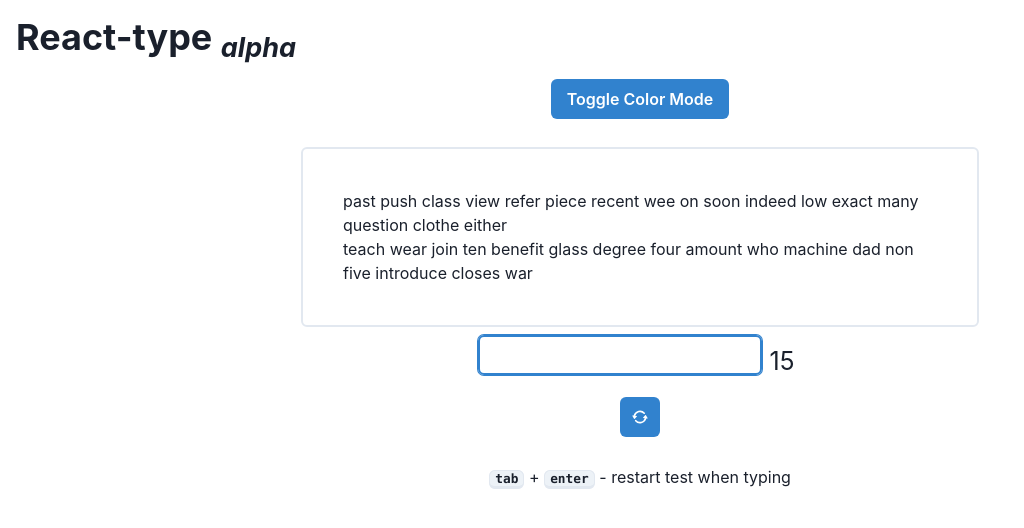
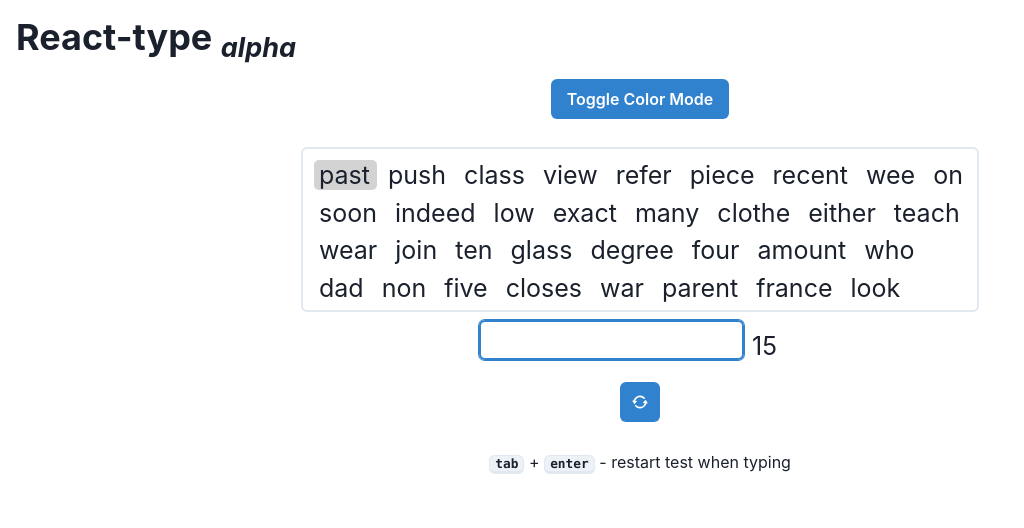
Before and after one commit to AdamJablonka/React-Type, a React (Create React App) app: page / in a window 1280 px wide. Shown: the top 528 px of the page, without its empty margins (0-1024 px from the left). Built offline with nearby package versions, Linux system fonts and the light colour scheme.

Commit message:
see changelog aug31

```diff
--- a/src/components/TypingTest.js
+++ b/src/components/TypingTest.js
@@ -6,32 +6,39 @@ import useTimer from './hooks/useTimer'
 import { Flex, Input, Button, Box, Text, Container, IconButton, Kbd } from '@chakra-ui/react'
 import { RepeatIcon } from '@chakra-ui/icons'
 
-const generateArray = (wordDisplayLen) => {
-    const arr = []
-    for(let i = 0; i <= wordDisplayLen; i++){
+const generateArray = () => {
+    const arr = [""]
+    for(let i = 0; i <= 70; i++){
         let randNum = Math.floor(Math.random() * wordList.commonWords.length)
+
+        // makes sure that the word chosen is not too long. balances the diffuclty of each word
+        while(wordList.commonWords[randNum].length > 6){
+            randNum = Math.floor(Math.random() * wordList.commonWords.length)
+        }
         arr[i] = wordList.commonWords[randNum]
     }
     return arr
 }
 
-let wordDisplayLen = 16
 let selector = 0
-let wordArray = generateArray(wordDisplayLen)
-let wordArrayExtra = generateArray(wordDisplayLen)
+let wordArray = generateArray()
 let currWord = wordArray[selector]
 let WPM = 0
 let timeInterval = 15
 let timeIntervalCalculation = (60 / timeInterval)
 
 const TypingTest = ( {kbdBackground} ) => {
+    const [topDisplacement, setTopDisplacement] = useState(0)
     const [inputVal, setInputVal] = useState('')
     const [points, setPoints] = useState(0)
     const [wordArrayState, setWordArrayState] = useState(wordArray)
-    const [wordArrayExtraState, setWordArrayExtraState] = useState(wordArrayExtra)
     const [showResults, setShowResults] = useState(false)
     const { time, startTimer, resetTimer } = useTimer(timeInterval)
     const inputBar = useRef(null)
+
+    const changeTop = () => {
+        setTopDisplacement(topDisplacement => topDisplacement - 38)
+    }
 
     // debug purposes...
     useEffect(() => {
@@ -42,9 +49,9 @@ const TypingTest = ( {kbdBackground} ) => {
         startTimer()
     }
 
-    const inputChangeHandler = (event) => {
+    const inputChangeHandler = (event: any) => {
         console.log(currWord)  // debug purpose
-        setInputVal(inputVal => event.target.value)
+        setInputVal(inputVal => inputVal = event.target.value)
         if (event.target.value === ' '){
             event.target.value = ''
         }
@@ -53,23 +60,12 @@ const TypingTest = ( {kbdBackground} ) => {
             event.target.value = ''
             selector += 1
             setPoints(points => points + 1)
-            if (selector > wordDisplayLen){
-                selector = 0
-                wordArray = wordArrayExtra
-                wordArrayExtra = generateArray(wordDisplayLen)
-            }
             currWord = wordArray[selector]
         }
 
         if (event.target.value.includes(' ')){
             event.target.value = ''
             selector += 1
-
-            if(selector > wordDisplayLen){
-                selector = 0
-                wordArray = wordArrayExtra
-                wordArrayExtra = generateArray(wordDisplayLen)
-            }
             currWord = wordArray[selector]
         }
     }
@@ -81,11 +77,10 @@ const TypingTest = ( {kbdBackground} ) => {
     const reset = () => {
         setInputVal(inputVal => inputVal = '')
         setPoints(points => points = 0)
-        wordArray = generateArray(wordDisplayLen)
-        wordArrayExtra = generateArray(wordDisplayLen)
+        wordArray = generateArray()
         setWordArrayState(wordArrayState => wordArrayState = wordArray)
-        setWordArrayExtraState( wordArrayExtraState => wordArrayExtraState = wordArrayExtra)
         resetTimer()
+        setTopDisplacement(topDisplacement => topDisplacement = 0)
 
         // general memory
         selector = 0
@@ -105,23 +100,23 @@ const TypingTest = ( {kbdBackground} ) => {
     if(showResults === true){
         return(
             <Container centerContent>
-                <Text fontSize="50px" margin={5}>Results: {WPM} WPM</Text>
+                <Text fontSize="50px" margin={2}>Results: </Text>
+                <Text fontSize="50px" margin={2}>{WPM} WPM</Text>
                 <Button colorScheme="blue" onClick={() => showTypingTest()}>Try Again</Button>
             </Container>
         )
     }else{
         return(
-            <Container maxW="750px" centerContent id="TypingTest">
-                <Box mb={2} borderWidth="2px" rounded="md" overflow="hidden" padding={10}>
-                        <Flex direction="column" justifyContent="left">
-                        <Words wordArray={wordArray} />
-                        <Words wordArray={wordArrayExtra} />
+            <Container minW="330px" maxW="750px" centerContent className="typingTestConatiner">
+                <Box mb={2} className="wordBox" borderWidth="2px" rounded="md" overflow="hidden" padding={2}>
+                    <Flex className="wordsContainer" direction="column" justifyContent="left">
+                        <Words wordArray={wordArray} selector={selector} topDisplacement={topDisplacement} changeTop={changeTop}/>
                     </Flex>
                 </Box>
                 <Flex direction="column">
-                    <Flex>
-                        <Input borderWidth="2px" autoFocus ref={inputBar} type="text" value={inputVal} onChange={inputChangeHandler}></Input>
-                        <Text fontSize='25px' margin={2}>{time}</Text>
+                    <Flex className="inputAndTimer">
+                        <Input borderWidth="2px" autoFocus ref={inputBar} type="text" value={inputVal} padding="2px" onChange={inputChangeHandler}></Input>
+                        <Text fontSize='25px' width="50px" margin={2}>{time}</Text>
                     </Flex>
                 </Flex>
                 <Flex margin={2} direction="column">
--- a/src/components/Words.js
+++ b/src/components/Words.js
@@ -1,10 +1,27 @@
 import React from 'react'
-import { Text } from '@chakra-ui/react'
+import { useRef, useEffect, useState } from 'react'
 
-const Words = ( {wordArray} ) => {
-    const renderWords = wordArray.map((word) => <span class="word">{word + " "}</span>)
+const Words = ( { wordArray, selector, topDisplacement, changeTop } ) => {
+    let wordRef = useRef(null)
+    const { offsetTop } = wordRef.current ?? {}
+
+    useEffect(() => {
+        console.log(offsetTop)
+        if(offsetTop > 161){
+            changeTop()
+        }
+    }, [selector])
+
+    const renderWords = wordArray.map((word, index) => {
+        if(selector != index)
+            return <span key={index} className="word">{word + " "}</span>
+        else {
+            return <span ref={wordRef} key={index} className="wordSelected">{word + " "}</span>
+        }
+    })
+
     return(
-        <div >
+        <div style={{marginTop: `${topDisplacement}px`}}className='hello'>
             {renderWords}
         </div>
     )
--- a/src/index.js
+++ b/src/index.js
@@ -2,6 +2,7 @@ import React from 'react';
 import ReactDOM from 'react-dom/client';
 import App from './App';
 import { ChakraProvider } from '@chakra-ui/react'
+import './style/words.css'
 
 const root = ReactDOM.createRoot(document.getElementById('root'));
 root.render(
--- /dev/null
+++ b/src/style/words.css
@@ -0,0 +1,27 @@
+.word{
+    font-size: 25px;
+    margin: 3px;
+    padding-left:5px;
+}
+
+.wordSelected{
+    border-radius: 5px;
+    font-size: 25px;
+    margin: 3px;
+    padding-left:5px;
+    background-color: lightgray;
+}
+
+.wordCorrect{
+    color:green;
+}
+
+.wordIncorrect{
+    color: red;
+}
+
+.wordBox{
+    min-width: 100px;
+    min-height: 165px;
+    max-height: 165px;
+}
```
Also changed, not shown: 2 other files (tests, documents, lock files or other folders).
